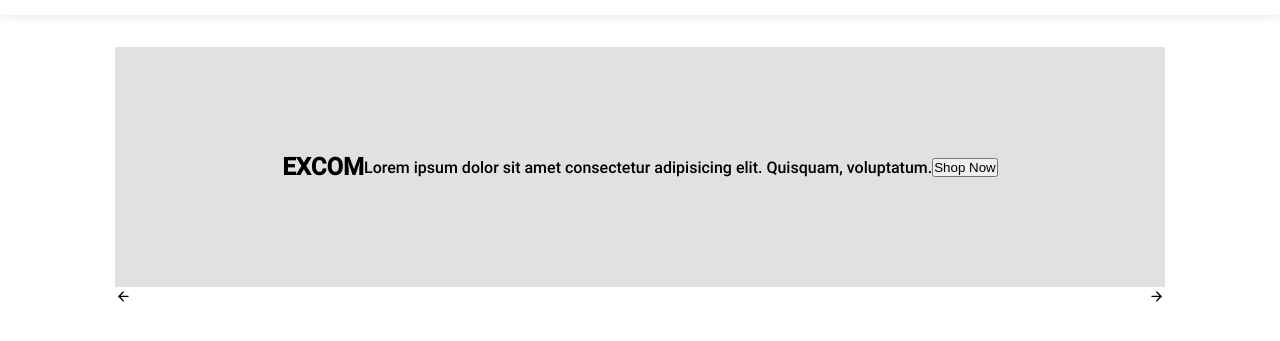
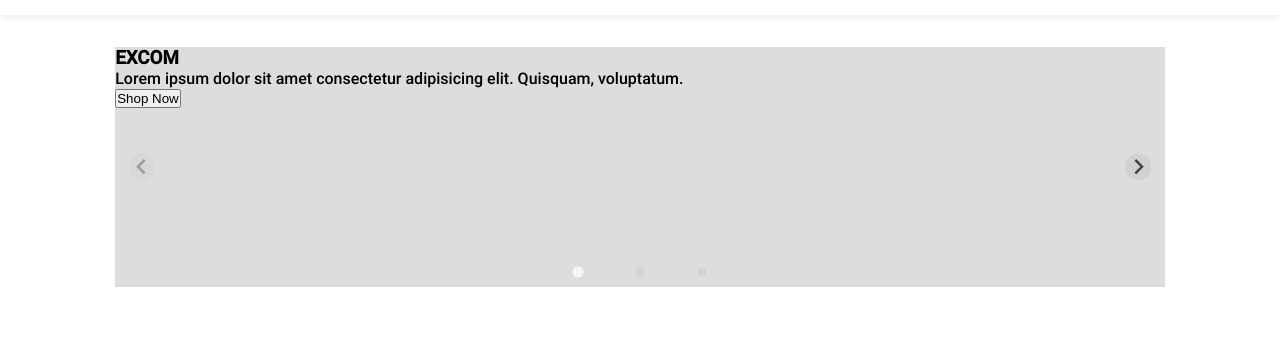
Before and after one commit to Manojooo7/XECOM, a plain HTML site: page html/index.html in a window 1280 px wide. Shown: the part 49-390 px from the top of the page. Drawn offline with nearby package versions, Linux system fonts and the light colour scheme.

Commit message:
banner_added

```diff
--- a/css/main_style.css
+++ b/css/main_style.css
@@ -101,18 +101,50 @@ li a{
 
 /* banner section */
 
-.banner-content{
+/* .banner-content{
+    width: 100%;
+    height: 100%;
+    background-color: red;
+} */
+
+/* .inner-inner{
+    width: 100%;
+    height: 100%;
+} */
+
+/* .banner-container{
     height: 30vh;
     width: 100%;
-    /* background-image: url('../images/banner.jpg'); */
     background-color: #dddd;
     background-size: cover;
     background-position: center;
     background-repeat: no-repeat;
     display: flex;
-    justify-content: center;
+    justify-content: space-between;
     align-items: center;
+    overflow: auto;
 }
+
+.banner-container li{
+    list-style: none;
+    font-size: 1.5rem;
+    color: #000;
+    padding: 0 1rem;
+} */
+
+.splide__track{
+    height: 30vh;
+    width: 100%;
+}
+.splide__track ul{
+    gap: 0;
+}
+.splide__slide{
+    width: 100%;
+    height: 100%;
+    background: #ddd;
+}
+
 
 
 /* media screen */
--- a/html/index.html
+++ b/html/index.html
@@ -5,6 +5,7 @@
     <meta name="viewport" content="width=device-width, initial-scale=1.0">
 
     <link href="https://cdn.jsdelivr.net/npm/remixicon@3.5.0/fonts/remixicon.css" rel="stylesheet">
+    <link rel="stylesheet" href="https://cdn.jsdelivr.net/npm/@splidejs/splide@4.1.4/dist/css/splide.min.css">
     <link rel="stylesheet" href="../css/main_style.css">
     <title>Document</title>
 </head>
@@ -41,22 +42,25 @@
         </section>
 
         <section class="banner padding">
-            <div class="banner-content">
-                <h1>EXCOM</h1>
-                <p>Lorem ipsum dolor sit amet consectetur adipisicing elit. Quisquam, voluptatum.</p>
-                <button>Shop Now</button>
-            </div>
-            <div class="navigator">
-                <ul>
-                    <li><a href="#"><i class="ri-arrow-left-line"></i></a></li>
-                    <li><a href="#"><i class="ri-arrow-right-line"></i></a></li>
-                </ul>
-            </div>
+            <section class="splide" aria-label="Splide Basic HTML Example">
+                <div class="splide__track">
+                      <ul class="splide__list">
+                          <li class="splide__slide">
+                            <h1>EXCOM</h1>
+                            <p>Lorem ipsum dolor sit amet consectetur adipisicing elit. Quisquam, voluptatum.</p>
+                            <button>Shop Now</button>
+                          </li>
+                          <li class="splide__slide">Slide 02</li>
+                          <li class="splide__slide">Slide 03</li>
+                      </ul>
+                </div>
+              </section>
         </section>
     </div>
 
 
     <!-- script -->
+    <script src="https://cdn.jsdelivr.net/npm/@splidejs/splide@4.1.4/dist/js/splide.min.js"></script>
     <script src="../js/main.js"></script>
 </body>
 </html>
--- a/js/main.js
+++ b/js/main.js
@@ -0,0 +1,2 @@
+let splide = new Splide( '.splide' );
+splide.mount();
```
